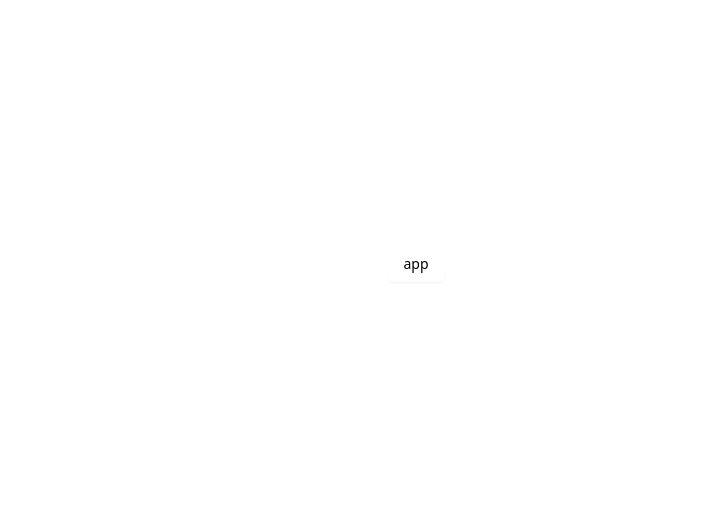
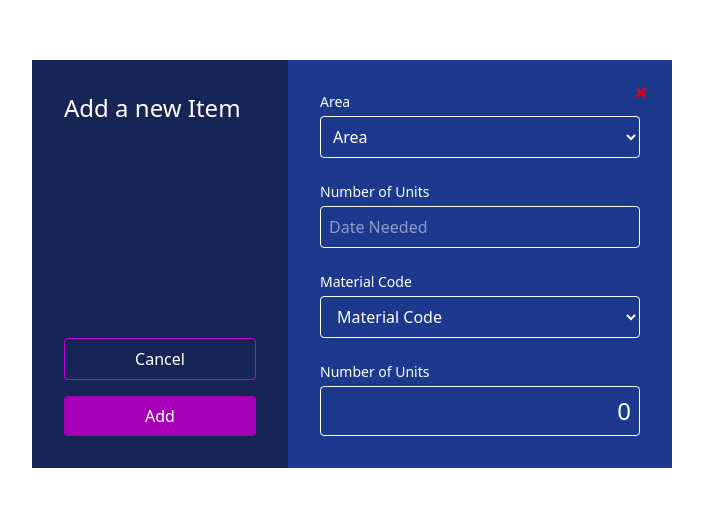
Before and after one commit to Ibrahim-a-bdallah/CRUD-Operations, a React (Vite) app in the folder client/: page / in a window 1280 px wide. Shown: the part 136-642 px from the top of the page, without its empty margins (224-927 px from the left). Built offline with nearby package versions, Linux system fonts and the light colour scheme.

Commit message:
creat form to add new item

```diff
--- a/client/src/App.jsx
+++ b/client/src/App.jsx
@@ -1,10 +1,9 @@
-import { Button } from "@/components/ui/button";
 
+import Form from "./Components/ui/Form";
+import React from "react";
 function App() {
   return (
-    <div className="flex min-h-svh flex-col items-center justify-center">
-      <Button>app</Button>
-    </div>
+    <Form />
   );
 }
 
--- /dev/null
+++ b/client/src/Components/ui/Form.jsx
@@ -0,0 +1,71 @@
+import React, { useState } from "react";
+function Form() {
+  const [handleClose,setHandelClose] = useState(true);
+  return (
+    <form className={`${handleClose? "":"hidden"}  fixed inset-0 bg-white bg-opacity-40 flex items-center justify-center z-50 px-4`}>
+      <div className="text-white w-full max-w-3xl rounded-lg flex flex-col sm:flex-row">
+        {/* Left Section */}
+        <div className="w-full bg-blue-950 sm:w-1/3 p-6 sm:p-8 flex flex-col justify-between">
+          <h2 className="text-2xl font-light mb-6 sm:mb-10">Add a new Item</h2>
+
+          <div className="mt-auto space-y-4">
+            <button className="w-full cursor-pointer border border-fuchsia-600 text-white-600 py-2 rounded hover:bg-fuchsia-100 hover:text-pink-800 transition"
+              onClick={(e) => {
+    e.preventDefault();
+    setHandelClose(false);
+  }}
+            >
+
+              Cancel
+            </button>
+            <button className="w-full bg-fuchsia-700 text-white py-2 rounded hover:bg-fuchsia-800 transition cursor-pointer">
+              Add
+            </button>
+          </div>
+        </div>
+
+        {/* Right Section */}
+        <div className="w-full bg-blue-900 sm:w-1/2 p-6 sm:p-8 relative space-y-6">
+          {/* Close Icon */}
+          <button className="absolute text-2xl top-4 right-4 text-red-600 font-bold cursor-pointer  sm:top-4 sm:right-6" onClick={(e)=>{e.preventDefault(); setHandelClose(false) }} >&times;</button>
+
+          {/* Area Dropdown */}
+          <div>
+            <label className="block text-sm mb-1">Area</label>
+            <select className="w-full bg-transparent border border-white p-2 rounded text-white">
+              <option>Area</option>
+            </select>
+          </div>
+
+          {/* Date Picker */}
+          <div>
+            <label className="block text-sm mb-1">Number of Units</label>
+            <input
+              type=""
+              className="w-full bg-transparent border border-white p-2 rounded text-white"
+              placeholder="Date Needed"
+            />
+          </div>
+
+          {/* Material Code */}
+          <div>
+            <label className="block text-sm mb-1">Material Code</label>
+            <select className="w-full bg-transparent border border-white px-3 py-2 rounded text-white">
+              <option>Material Code</option>
+            </select>
+          </div>
+          <div>
+            <label className="block text-sm mb-1">Number of Units</label>
+            <input
+
+              className="w-full bg-transparent border border-white p-2 rounded text-white text-right text-2xl"
+              defaultValue={0}
+            />
+          </div>
+        </div>
+      </div>
+    </form>
+  );
+}
+
+export default Form;
```
